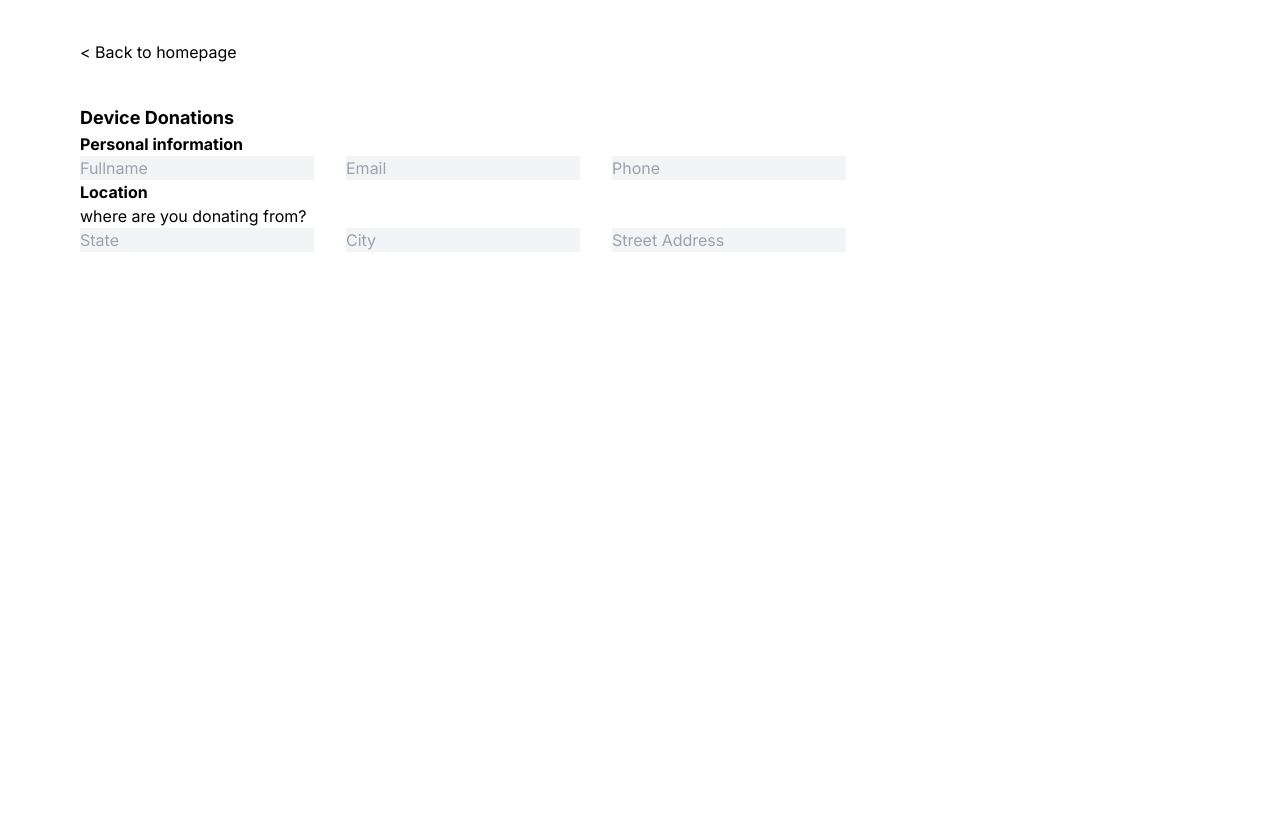
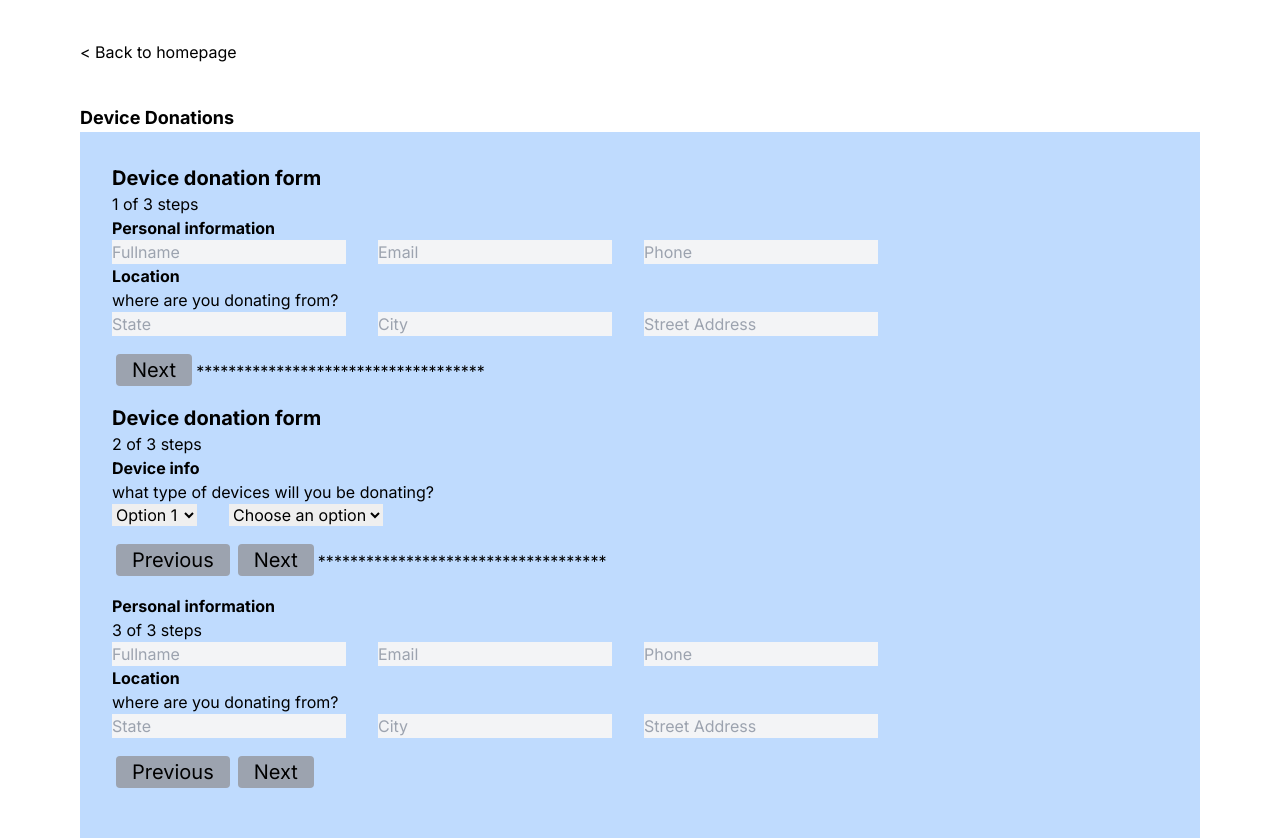
Before and after one commit to cindywongdev/give2learn-frontend, a Next.js app: page /donationflow in a window 1280 px wide. Before the commit the page ends 800 px from the top, so only its background shows below. Built offline with nearby package versions, Linux system fonts and the light colour scheme.

Commit message:
form steps

```diff
--- a/src/app/donationflow/page.tsx
+++ b/src/app/donationflow/page.tsx
@@ -8,6 +8,8 @@ export default function page() {
 		}
 	}
 
+
+
 	return (
 		<div className='pl-20 pr-20'>
 			<p className='pl-0 p-10'>
@@ -15,9 +17,13 @@ export default function page() {
 			</p>
 
 			<h1 className='text-lg font-bold'>Device Donations</h1>
-			<form action='/send-data-here' method='post'>
-				<label htmlFor='persional information'>
-					<p className='font-bold'>Personal information</p>
+			<form className='bg-blue-200 py-8 px-8' action='#' method='post'>
+				<div>
+					<h3 className='font-bold text-xl'>Device donation form</h3>
+					<p>1 of 3 steps</p>
+					<label className='font-bold' htmlFor='personal information'>
+						Personal information
+					</label>
 					<div className='flex gap-8'>
 						<input
 							className='bg-gray-100'
@@ -44,29 +50,156 @@ export default function page() {
 							required
 						/>
 					</div>
-				</label>
+				</div>
 				<label htmlFor='location'>
 					<p className='font-bold'>Location</p>
 					<p>where are you donating from?</p>
+				</label>
+				<div className='flex gap-8'>
+					<input
+						className='bg-gray-100'
+						placeholder='State'
+						type='text'
+					/>
+					<input
+						className='bg-gray-100'
+						placeholder='City'
+						type='text'
+					/>
+					<input
+						className='bg-gray-100'
+						placeholder='Street Address'
+						type='text'
+					/>
+				</div>
+				<button
+					title='button'
+					type='submit'
+					className='btn btn-primary py-5 px-1'>
+					<Link
+						className='bg-gray-400 hover:bg-gray-700 text-black text-xl py-1 px-4 rounded'
+						href='#'>
+						Next
+					</Link>
+				</button>
+				************************************
+				<div>
+					<h3 className='font-bold text-xl'>Device donation form</h3>
+					<p>2 of 3 steps</p>
+					<label className='font-bold' htmlFor='personal information'>
+						Device info
+					</label>
+					<p>what type of devices will you be donating?</p>
+					<div className='flex gap-8'>
+						<select
+							title='first-dropdown'
+							id='first-dropdown'
+							onchange='updateSecondDropdown()'>
+
+							<option value='option1'>Option 1</option>
+							<option value='option2'>Option 2</option>
+							<option value='option3'>Option 3</option>
+						</select>
+
+						<select title='second-dropdown' id='second-dropdown'>
+							<option value='default'>Choose an option</option>
+						</select>
+					</div>
+				</div>
+				<button
+					title='button'
+					type='submit'
+					className='btn btn-primary py-5 px-1'>
+					<Link
+						className='bg-gray-400 hover:bg-gray-700 text-black text-xl py-1 px-4 rounded'
+						href='#'>
+						Previous
+					</Link>
+				</button>
+				<button
+					title='button'
+					type='submit'
+					className='btn btn-primary py-5 px-1'>
+					<Link
+						className='bg-gray-400 hover:bg-gray-700 text-black text-xl py-1 px-4 rounded'
+						href='#'>
+						Next
+					</Link>
+				</button>
+				************************************
+				<div>
+					<label className='font-bold' htmlFor='personal information'>
+						Personal information
+					</label>
+					<p>3 of 3 steps</p>
 					<div className='flex gap-8'>
 						<input
 							className='bg-gray-100'
-							placeholder='State'
 							type='text'
+							id='fullname'
+							name='fullname'
+							placeholder='Fullname'
+							required
 						/>
 						<input
 							className='bg-gray-100'
-							placeholder='City'
 							type='text'
+							id='email'
+							name='email'
+							placeholder='Email'
+							required
 						/>
 						<input
 							className='bg-gray-100'
-							placeholder='Street Address'
 							type='text'
+							id='phone'
+							name='phone'
+							placeholder='Phone'
+							required
 						/>
 					</div>
+				</div>
+				<label htmlFor='location'>
+					<p className='font-bold'>Location</p>
+					<p>where are you donating from?</p>
 				</label>
-				<button title='button' type='submit' className='btn btn-primary'></button>
+				<div className='flex gap-8'>
+					<input
+						className='bg-gray-100'
+						placeholder='State'
+						type='text'
+					/>
+					<input
+						className='bg-gray-100'
+						placeholder='City'
+						type='text'
+					/>
+					<input
+						className='bg-gray-100'
+						placeholder='Street Address'
+						type='text'
+					/>
+				</div>
+				<button
+					title='button'
+					type='submit'
+					className='btn btn-primary py-5 px-1'>
+					<Link
+						className='bg-gray-400 hover:bg-gray-700 text-black text-xl py-1 px-4 rounded'
+						href='#'>
+						Previous
+					</Link>
+				</button>
+				<button
+					title='button'
+					type='submit'
+					className='btn btn-primary py-5 px-1'>
+					<Link
+						className='bg-gray-400 hover:bg-gray-700 text-black text-xl py-1 px-4 rounded'
+						href='#'>
+						Next
+					</Link>
+				</button>
 			</form>
 		</div>
 	);
```
